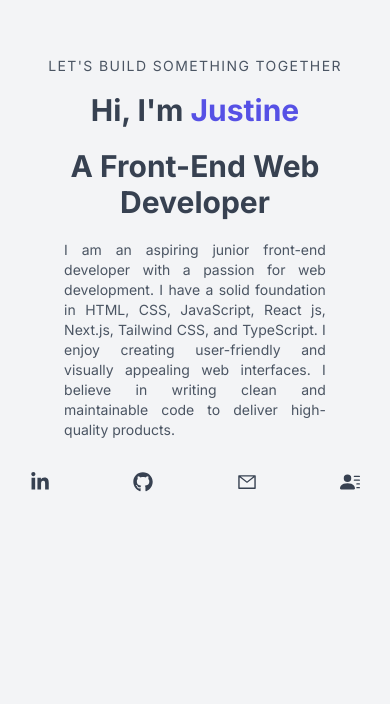
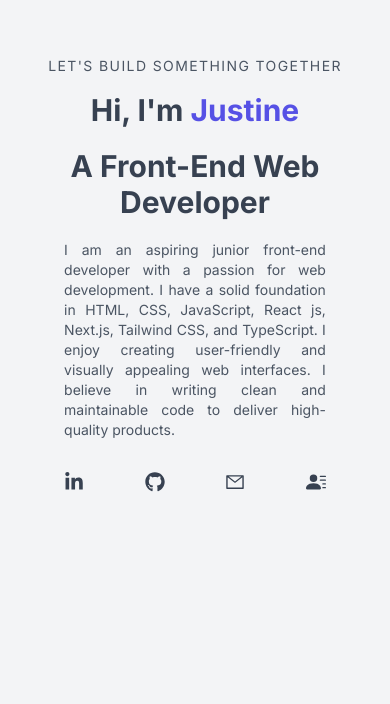
Before and after one commit to JustineLapura/Front-End-Portfolio, a Next.js app: page / in a window 390 px wide. Shown: the part 140-844 px from the top of the page. Built offline with nearby package versions, Linux system fonts and the light colour scheme.

Commit message:
fixed padding space to main section and navigation to github

```diff
--- a/app/crypto/demo-1/admin/page.tsx
+++ b/app/crypto/demo-1/admin/page.tsx
@@ -46,7 +46,7 @@ const Page = () => {
   };
 
   return (
-    <div className="h-screen w-full bg-blue-100 text-gray-900 pt-[100px]">
+    <div className="h-screen w-full text-gray-900 pt-[100px]">
       <div className="flex justify-center pt-4">
         <h1 className="text-xl md:text-2xl lg:text-3xl font-bold">
           Appointments
--- a/app/crypto/demo-1/appointments/my-appointments/page.tsx
+++ b/app/crypto/demo-1/appointments/my-appointments/page.tsx
@@ -58,7 +58,7 @@ const Page = () => {
                       <td className="p-3 px-5 flex justify-end">
                         <button
                           type="button"
-                          className="text-sm bg-red-500 mx-auto hover:bg-red-700 text-white py-1 px-2 rounded focus:outline-none focus:shadow-outline"
+                          className="text-sm bg-red-500 mx-auto mt-2 hover:bg-red-700 text-white py-1 px-2 rounded focus:outline-none focus:shadow-outline"
                         >
                           Cancel
                         </button>
--- a/app/crypto/demo-1/page.tsx
+++ b/app/crypto/demo-1/page.tsx
@@ -7,7 +7,7 @@ import dentalChair from "@/public/DentalClinicImgs/dentalChair.gif";
 
 const Page = () => {
   return (
-    <div className="relative bg-blue-50 flex flex-col md:flex-row gap-4 h-full w-full justify-evenly items-center px-4">
+    <div className="relative flex flex-col md:flex-row gap-4 h-full w-full justify-evenly items-center px-4">
       <Link href="/crypto">
           <p className="underline font-bold cursor-pointer absolute top-[100px] left-8">Back</p>
         </Link>
--- a/components/Main.tsx
+++ b/components/Main.tsx
@@ -1,86 +1,51 @@
-import React from 'react'
-import { FaLinkedinIn, FaGithub } from "react-icons/fa"
-import { AiOutlineMail } from "react-icons/ai"
-import { BsFillPersonLinesFill } from "react-icons/bs"
+import React from "react";
+import { FaLinkedinIn, FaGithub } from "react-icons/fa";
+import { AiOutlineMail } from "react-icons/ai";
+import { BsFillPersonLinesFill } from "react-icons/bs";
+import Link from "next/link";
 
 const Main = () => {
   return (
-    <div id='home' className='w-full h-screen text-center'>
+    <div id="home" className="w-full h-screen text-center">
       <div className="max-w-[1240px] w-full h-full mx-auto p-2 flex justify-center items-center">
         <div className="">
-            <p className='uppercase text-sm tracking-widest text-gray-600'>Let&apos;s build something together</p>
-            <h1 className='text-3xl py-4 text-gray-700 font-bold'>
-                Hi, I&apos;m <span className='text-[#5651e5]'>Justine</span>
+          <p className="uppercase text-sm tracking-widest text-gray-600">
+            Let&apos;s build something together
+          </p>
+          <h1 className="text-3xl py-4 text-gray-700 font-bold">
+            Hi, I&apos;m <span className="text-[#5651e5]">Justine</span>
           </h1>
-            <h1 className='text-3xl py-1 text-gray-700 font-bold'>
+          <h1 className="text-3xl py-1 text-gray-700 font-bold">
             A Front-End Web Developer
           </h1>
           <p className="py-4 text-sm text-gray-600 max-w-[70%] mx-auto text-justify md:text-center">
-                I am an aspiring junior front-end developer with a passion for web development. I have a solid foundation in HTML, CSS, JavaScript, React js, Next.js, Tailwind CSS, and TypeScript.
-                I enjoy creating user-friendly and visually appealing web interfaces. I believe in writing clean and maintainable code to deliver high-quality products.
+            I am an aspiring junior front-end developer with a passion for web
+            development. I have a solid foundation in HTML, CSS, JavaScript,
+            React js, Next.js, Tailwind CSS, and TypeScript. I enjoy creating
+            user-friendly and visually appealing web interfaces. I believe in
+            writing clean and maintainable code to deliver high-quality
+            products.
           </p>
-            <div className="flex items-center justify-between text-gray-700 max-w-[330px] m-auto py-4">
+          <div className="flex items-center justify-between text-gray-700 w-[70%] max-w-[330px] m-auto py-4">
             <div className="rounded-full text-xl cursor-pointer hover:text-[#5651e5] hover:scale-110 ease-in duration-200">
-                    <FaLinkedinIn/>
+              <FaLinkedinIn />
+            </div>
+            <Link href="https://github.com/JustineLapura?tab=repositories">
+              <div className="rounded-full text-xl cursor-pointer hover:text-[#5651e5] hover:scale-110 ease-in duration-200">
+                <FaGithub />
+              </div>
+            </Link>
+            <div className="rounded-full text-xl cursor-pointer hover:text-[#5651e5] hover:scale-110 ease-in duration-200">
+              <AiOutlineMail />
             </div>
             <div className="rounded-full text-xl cursor-pointer hover:text-[#5651e5] hover:scale-110 ease-in duration-200">
-                    <FaGithub/>
-                </div>
-                <div className="rounded-full text-xl cursor-pointer hover:text-[#5651e5] hover:scale-110 ease-in duration-200">
-                    <AiOutlineMail/>
-                </div>
-                <div className="rounded-full text-xl cursor-pointer hover:text-[#5651e5] hover:scale-110 ease-in duration-200">
-                    <BsFillPersonLinesFill/>
+              <BsFillPersonLinesFill />
             </div>
           </div>
         </div>
       </div>
     </div>
-  )
-}
+  );
+};
 
 export default Main;
-
-
-// import React from 'react'
-// import {FaLinkedinIn, FaGithub} from "react-icons/fa"
-// import {AiOutlineMail} from "react-icons/ai"
-// import {BsFillPersonLinesFill} from "react-icons/bs"
-
-// const Main = () => {
-//   return (
-//     <div id='home' className='w-full h-screen text-center'>
-//       <div className="max-w-[1240px] w-full h-full mx-auto p-2 flex justify-center items-center">
-//         <div className="">
-//             <p className='uppercase text-sm tracking-widest text-gray-600 '>Let's build something together</p>
-//             <h1 className='text-3xl py-4 text-gray-700 font-bold'>
-//                 Hi, I'm <span className='text-[#5651e5]'>Justine</span>
-//             </h1>
-//             <h1 className='text-3xl py-1 text-gray-700 font-bold'>
-//                 A Front-End Web Developer
-//             </h1>
-//             <p className="py-4 text-sm text-gray-600 max-w-[70%] mx-auto text-justify md:text-center">
-//                 I am an aspiring junior front-end developer with a passion for web development. I have a solid foundation in HTML, CSS, JavaScript, React js, Next.js, Tailwind CSS, and TypeScript.
-//                 I enjoy creating user-friendly and visually appealing web interfaces. I believe in writing clean and maintainable code to deliver high-quality products.
-//             </p>
-//             <div className="flex items-center justify-between max-w-[330px] m-auto py-4">
-//                 <div className="rounded-full border border-gray-500 p-5 cursor-pointer hover:scale-110 ease-in duration-500">
-//                     <FaLinkedinIn/>
-//                 </div>
-//                 <div className="rounded-full border border-gray-500 p-5 cursor-pointer hover:scale-110 ease-in duration-500">
-//                     <FaGithub/>
-//                 </div>
-//                 <div className="rounded-full border border-gray-500 p-5 cursor-pointer hover:scale-110 ease-in duration-500">
-//                     <AiOutlineMail/>
-//                 </div>
-//                 <div className="rounded-full border border-gray-500 p-4 cursor-pointer hover:scale-110 ease-in duration-500">
-//                     <BsFillPersonLinesFill/>
-//                 </div>
-//             </div>
-//         </div>
-//       </div>
-//     </div>
-//   )
-// }
-
-// export default Main
--- a/components/ProjectItem.tsx
+++ b/components/ProjectItem.tsx
@@ -19,7 +19,7 @@ const ProjectItem = ({ title, img, url, framework }: ProjectType) => {
           src={img}
           alt="property"
         />
-        <div className="absolute pb-4 bottom-0 h-1/2 bg-gradient-to-t from-black w-full hidden items-end justify-center transition-all duration-300 gap-4 group-hover:flex group-hover:">
+        <div className="absolute pb-4 bottom-0 h-1/2 bg-gradient-to-t from-black/50 w-full hidden items-end justify-center transition-all duration-300 gap-4 group-hover:flex group-hover:">
           <h1 className="text-2xl font-bold text-white">{title}</h1>
           <p className=" text-white">{framework}</p>
         </div>
```
Lines whose indentation alone changed are shown as unchanged.
